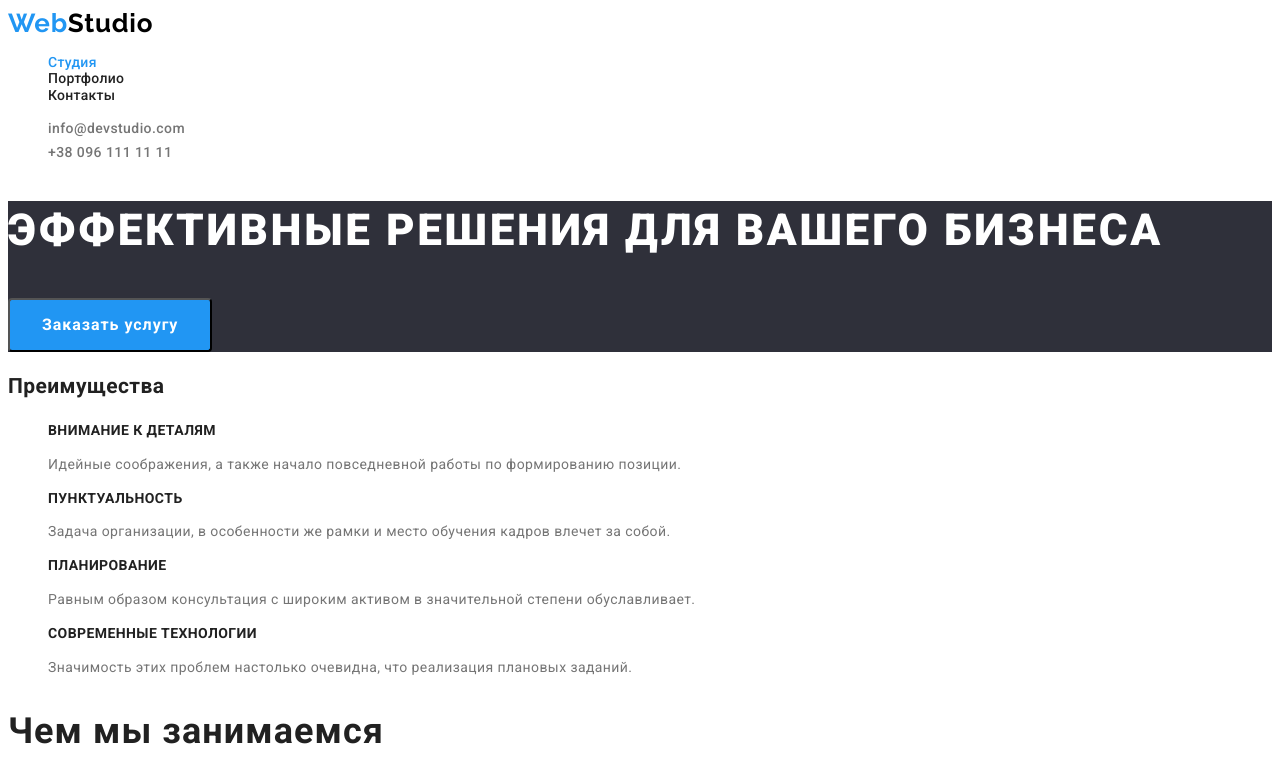
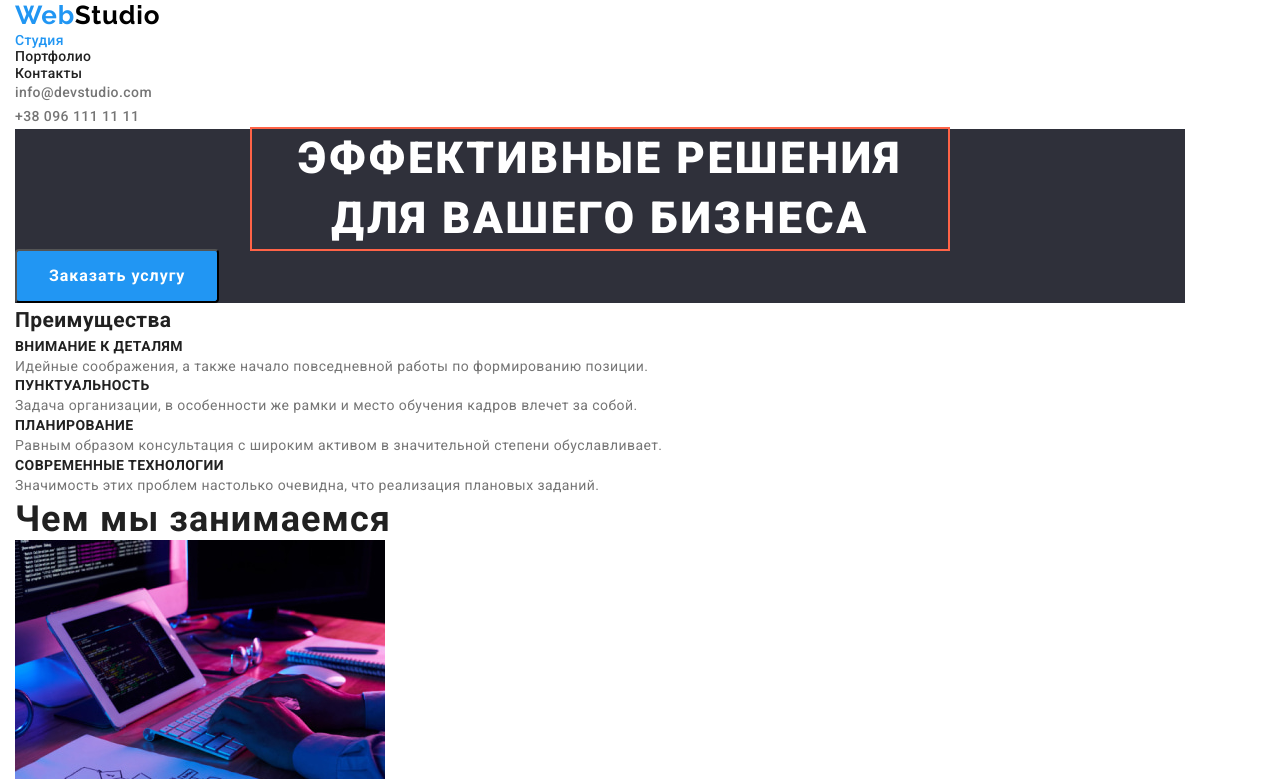
Before and after one commit to ArtemOliynyk21/goit-markup-hw-03, a plain HTML site: page index.html in a window 1280 px wide. Shown: the top 779 px of the page. Drawn offline with nearby package versions, Linux system fonts and the light colour scheme.

Commit message:
Доработки за 17.02

```diff
--- a/css/styles.css
+++ b/css/styles.css
@@ -25,13 +25,34 @@ body {
   color: var(--primary-txt--mode-light);
 }
 .list {
+  padding: 0;
+  margin: 0;
   list-style: none;
 }
 .link {
   text-decoration: none;
 }
 
+h1,
+h2,
+h3,
+h4,
+h5,
+h6,
+p,
+ul {
+  margin-top: 0;
+  margin-bottom: 0;
+}
+
 /* Студия и портфолио хедер */
+.container{
+  width: 1200px;
+  padding-left: 15px;
+  padding-right: 15px;
+
+}
+
 .header-link {
   font-family: var(--secondary-font);
   font-weight: 700;
@@ -73,6 +94,10 @@ body {
   background-color: var(--dark-bg);
 }
 .hero-title {
+  outline: 2px solid tomato;
+  margin: 0 auto;
+  text-align: center;
+  width: 696px;
   font-weight: 900;
   font-size: 44px;
   line-height: 1.36;
--- a/index.html
+++ b/index.html
@@ -12,10 +12,15 @@
       href="https://fonts.googleapis.com/css2?family=Raleway:wght@700&family=Roboto:wght@400;500;700;900&display=swap"
       rel="stylesheet"
     />
+    <link
+      rel="stylesheet"
+      href="https://cdnjs.cloudflare.com/ajax/libs/modern-normalize/1.0.0/modern-normalize.min.css"
+    />
     <link rel="stylesheet" href="./css/styles.css" />
   </head>
   <body>
     <header class="header">
+      <div class="container">
         <a class="header-link link" href="./index.html"> <span class="logo">Web</span>Studio</a>
         <nav class="nav">
           <ul class="nav-list list">
@@ -38,8 +43,10 @@
             <a class="contact-link link" href="tel:+380961111111">+38 096 111 11 11</a>
           </li>
         </ul>
+      </div>
     </header>
     <main>
+      <div class="container">
         <!--Герой-->
         <section class="hero">
           <h1 class="hero-title">Эффективные решения для вашего бизнеса</h1>
@@ -113,7 +120,12 @@
           <h2 class="team-title">Наша команда</h2>
           <ul class="team-list list">
             <li class="team-item">
-            <img class="team-foto" src="./images/worker_1.jpg" alt="Product Designer" width="270" />
+              <img
+                class="team-foto"
+                src="./images/worker_1.jpg"
+                alt="Product Designer"
+                width="270"
+              />
               <h3 class="team-name">Игорь Демьяненко</h3>
               <p class="team-skill">Product Designer</p>
             </li>
@@ -139,8 +151,10 @@
             </li>
           </ul>
         </section>
+      </div>
     </main>
     <footer class="footer">
+      <div class="container">
         <a class="footer-link link" href="./index.html"> <span class="logo">Web</span>Studio</a>
         <address class="address">
           <ul class="address-list list">
@@ -157,6 +171,7 @@
             </li>
           </ul>
         </address>
+      </div>
     </footer>
   </body>
 </html>
```
Also changed, not shown: portfolio.html (+22 -2 lines). Lines whose indentation alone changed are shown as unchanged.
